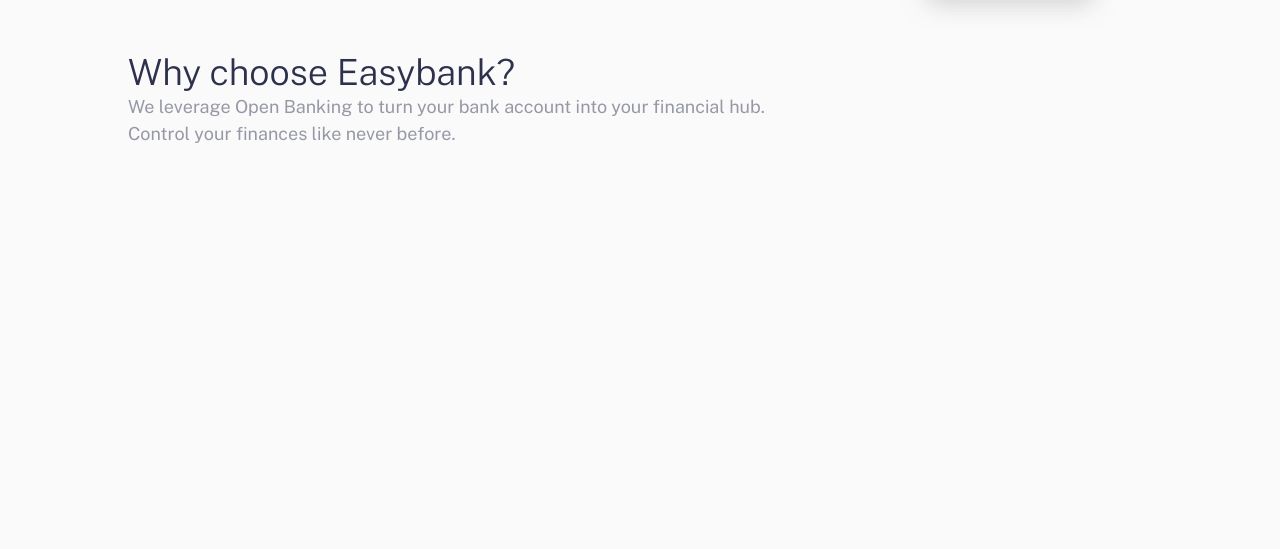
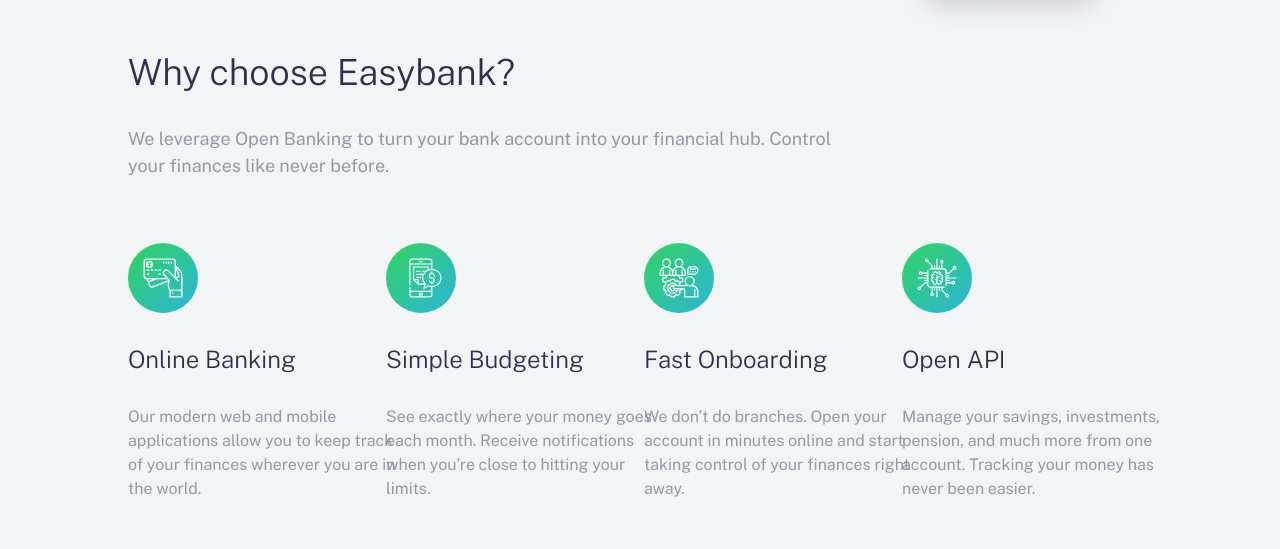
Before and after one commit to amansgz/react-easybank-landing-page, a React (Vite) app: page / in a window 1280 px wide. Shown: the part 641-1190 px from the top of the page. Built offline with nearby package versions, Linux system fonts and the light colour scheme.

Commit message:
Add features section

```diff
--- a/src/components/Features/Features.css
+++ b/src/components/Features/Features.css
@@ -1,48 +1,55 @@
-.container {
-	background-color: var(--bg-container);
+.section-features {
+	text-align: center;
+	background-color: var(--clr-background-grayish);
 }
-.box,
+.text {
+	max-width: 40ch;
+	margin: 1rem auto;
+}
+.container-features {
+	display: grid;
+	place-items: center;
+}
 .feature {
+	width: 340px;
+	margin-bottom: 2rem;
 	text-align: center;
 }
-.container-features {
-	display: flex;
-	flex-direction: column;
-	align-items: center;
-	justify-content: center;
-	flex-wrap: wrap;
+.feature__icon {
+	width: 80px;
+	margin: 2rem auto;
 }
-.feature {
-	width: 335px;
-	margin-bottom: 2em;
+.feature__title {
+	margin: 2rem 0;
 }
-.feature__content {
-	font-size: var(--size-feature-text);
+.feature__text {
+	max-width: 40ch;
+	font-size: var(--fs-text-card);
 }
 
-@media screen and (min-width: 768px) {
+@media screen and (min-width: 50em) {
+	.section-features {
+		text-align: left;
+	}
+	.text {
+		max-width: 65ch;
+		margin: 2rem 0;
+	}
 	.container-features {
-		flex-direction: row;
-		justify-content: center;
+		margin-top: 2rem;
+		place-items: flex-start;
+		gap: .5rem;
+		grid-template-columns: repeat(auto-fill, minmax(15rem, 1fr));
 	}
 	.feature {
-		width: 290px;
-	}
-	.box,
-	.feature {
+		width: 275px;
 		text-align: left;
 	}
-	.box__title,
-	.box__description,
-	.feature__icon,
-	.feature__title,
-	.feature__content {
+	.feature__icon {
+		width: 70px;
 		margin-left: 0;
 	}
-	.box__description {
-		max-width: 54vw;
-	}
-	.feature__content {
-		max-width: 230px;
+	.feature__text {
+		max-width: 28ch;
 	}
 }
--- a/src/components/Features/Features.jsx
+++ b/src/components/Features/Features.jsx
@@ -2,16 +2,15 @@ import "./Features.css";
 import { features } from "../../constants";
 
 const Features = () => (
-	<section className= "container">
-		<div className= "box">
-			<h2 className= "box__title">
+	<section className="section-features" aria-label= "why us">
+		<div>
+			<h2>
 				Why choose Easybank?
 			 </h2>
-			<p className= "box__description">
+			<p className= "text">
 	  		We leverage Open Banking to turn your bank account into your financial hub. Control
 	  		your finances like never before.
 	  	</p>
-	  </div>
 
 			<div className= "container-features">
 			  {features.map((feature) => (
@@ -23,12 +22,13 @@ const Features = () => (
 			      <h3 className= "feature__title">
 			        {feature.title}
 			      </h3>
-		      <p className= "feature__content">
+			      <p className= "feature__text">
 			        {feature.content}
 			      </p>
 			    </article>
 			  ))}
 			</div>
+  	</div>
   </section>
 )
 
```
Lines whose indentation alone changed are shown as unchanged.
